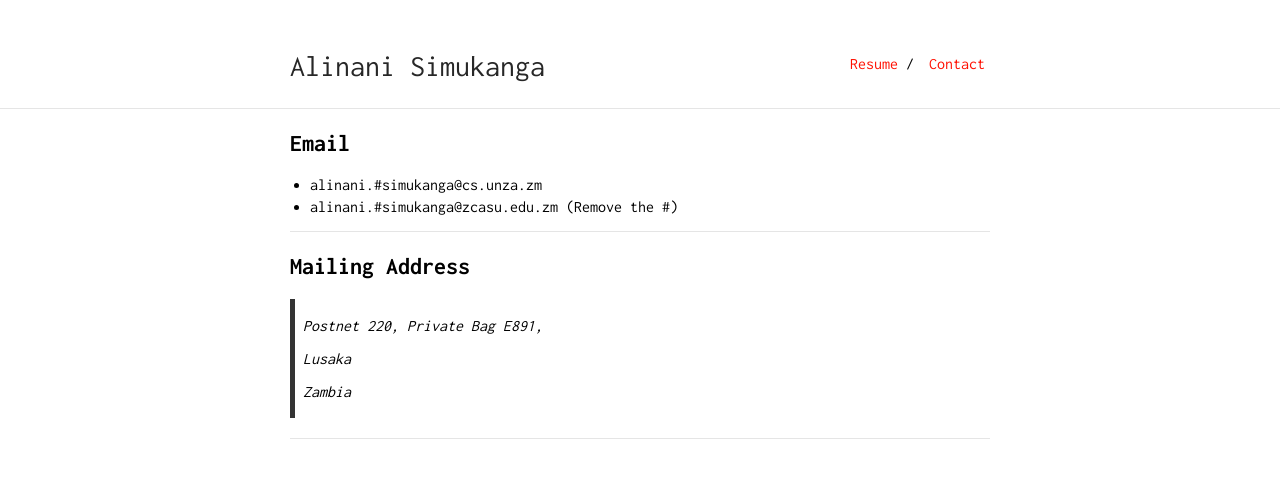
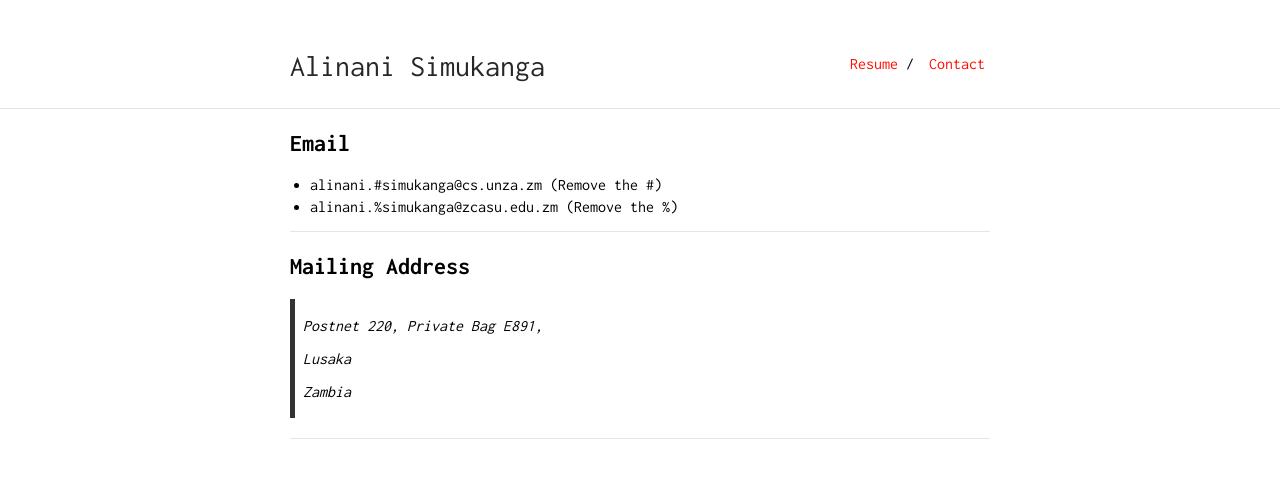
Before and after one commit to a1inani/a1inani.github.io, a Jekyll site: the page built from contact.md, in a window 1280 px wide. Shown: the top 478 px of the page. Built offline with Jekyll 4.4.1, drawn with Linux system fonts in a browser that asks for light colours; our own code applies the rules of GitHub Pages for plain Markdown files.

Commit message:
Use different symbols

```diff
--- a/contact.md
+++ b/contact.md
@@ -5,9 +5,8 @@ is_contact: true
 
 ## Email
 
-* alinani.#simukanga@cs.unza.zm
-* alinani.#simukanga@zcasu.edu.zm
-(Remove the #)
+* alinani.#simukanga@cs.unza.zm (Remove the #)
+* alinani.%simukanga@zcasu.edu.zm (Remove the %)
 
 ---
 
```
